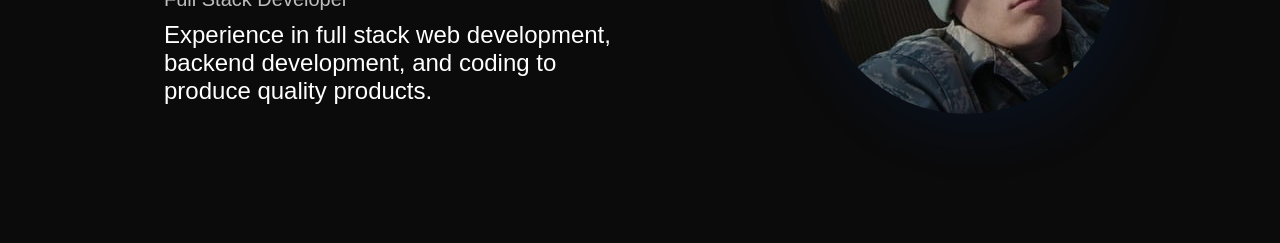
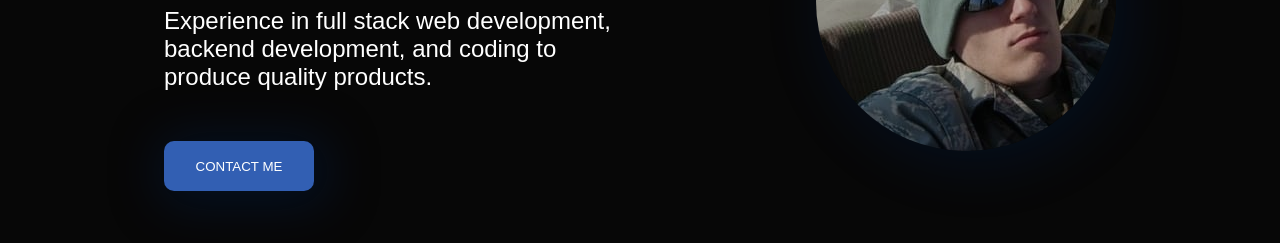
Before and after one commit to Thomas4897/portfolio-revisted, a plain HTML site: page index.html in a window 1280 px wide. Shown: the part 473-716 px from the top of the page. Drawn offline with Linux system fonts and the light colour scheme.

Commit message:
Adding button

```diff
--- a/index.html
+++ b/index.html
@@ -37,6 +37,11 @@
             <div class="description">Experience in full stack web development, backend development, and coding to
                 produce quality products. </div>
 
+            <div class="button">
+                <a href="contact.html"><button class="button-Contact Me">CONTACT ME</button></a>
+            </div>
+
+
         </div>
         <div class="center-box-picture">
             <img class="profile-pic"
--- a/styles.css
+++ b/styles.css
@@ -4,7 +4,7 @@
 }
 
 body {
-	background-color: #0b0b0b;
+	background-color: #070707;
 }
 
 .navbar {
@@ -95,6 +95,17 @@ nav ul li a {
 	color: white;
 }
 
+button {
+	margin-top: 40px;
+	height: 50px;
+	width: 150px;
+	border: none;
+	background-color: rgb(50, 95, 179);
+	border-radius: 10px;
+	color: white;
+	box-shadow: 5px 5px 50px 10px #02235756;
+}
+
 .center-box-picture {
 	margin: 100px;
 }
```
